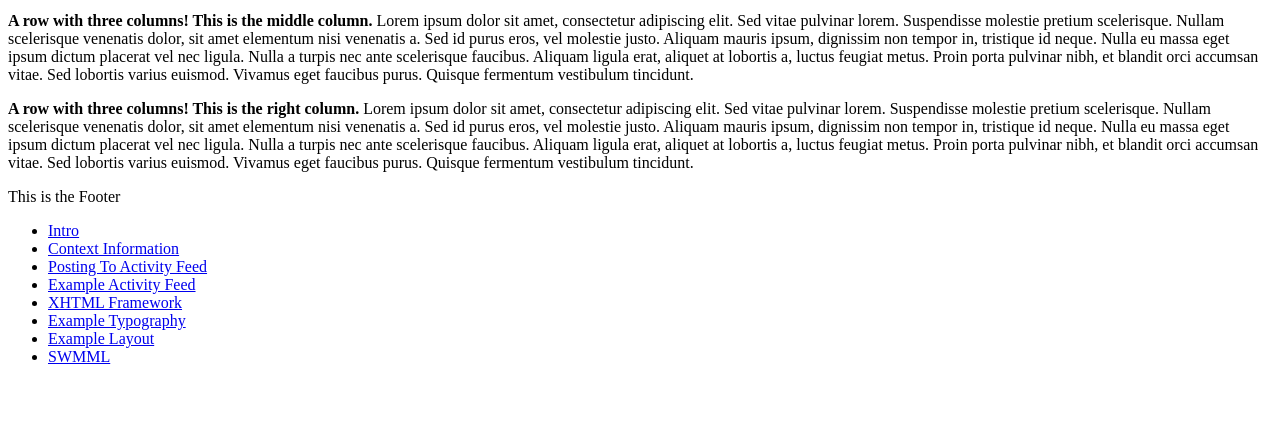
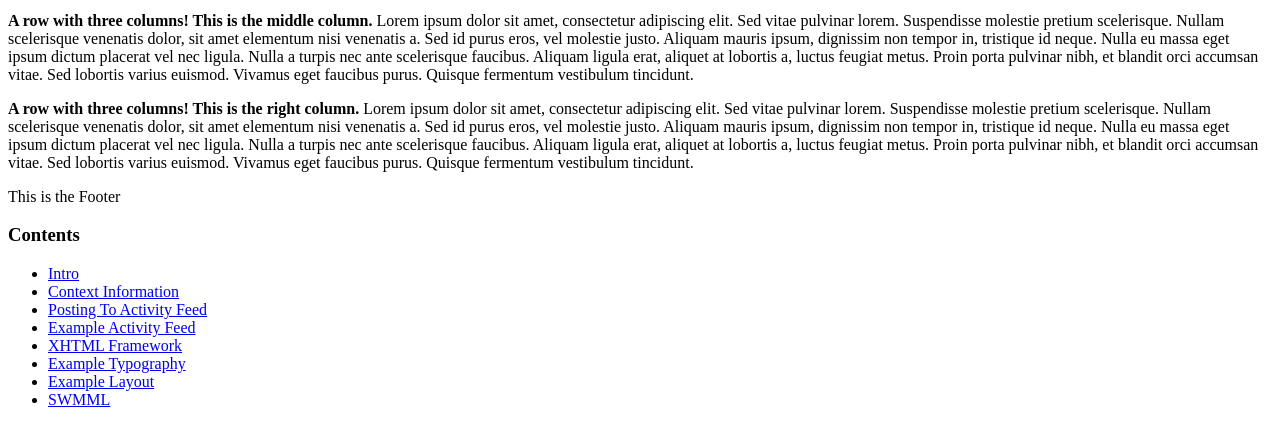
Before and after one commit to simpleweb/LucidGeckoPHP, a PHP site: page /layout.php in a window 1280 px wide. Shown: the part 389-814 px from the top of the page. Before the commit the page ends 753 px from the top, so only its background shows below. Run offline with PHP 8.4, Linux system fonts and the light colour scheme.

Commit message:
git-svn-id: http://lucidgecko.googlecode.com/svn/trunk@25 6179d348-4151-11de-998b-8fedbbe774c7

```diff
--- a/PHP/ApiDocs/appnav.php
+++ b/PHP/ApiDocs/appnav.php
@@ -1,6 +1,8 @@
 <swm:nav>
-	<div id="appNav">
-		<ul>
+	<div class="pane">
+		<h3 class="title">Contents</h3>
+
+		<ul class="linkList">
 			<li<?= strtolower($_SERVER['SCRIPT_NAME']) == '/index.php' ? ' class="on"' : ''; ?>><a href="//index.php">Intro</a></li>
 			<li<?= strtolower($_SERVER['SCRIPT_NAME']) == '/context.php' ? ' class="on"' : ''; ?>><a href="//context.php">Context Information</a></li>
 			<li<?= strtolower($_SERVER['SCRIPT_NAME']) == '/postactivity.php' ? ' class="on"' : ''; ?>><a href="//postactivity.php">Posting To Activity Feed</a></li>
```
